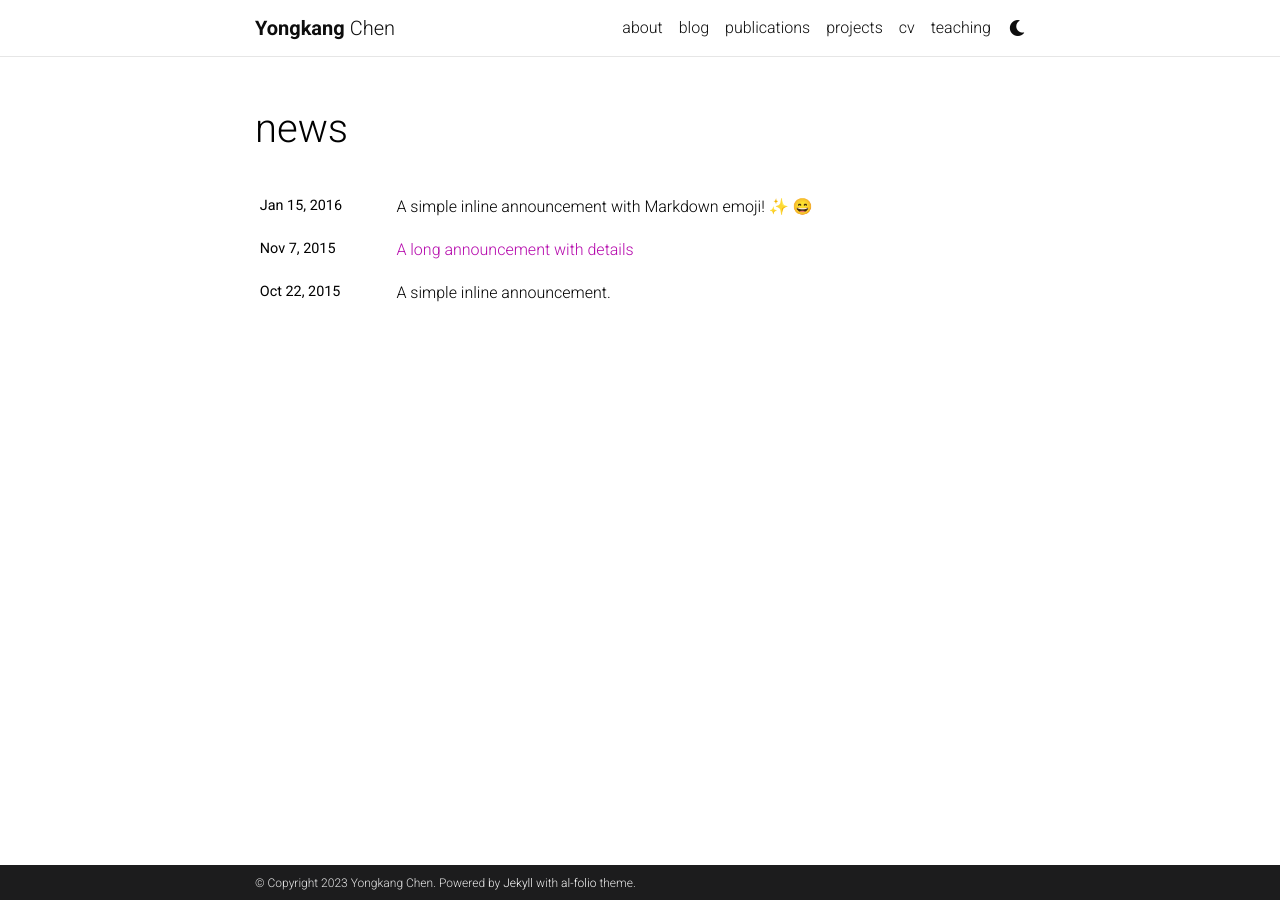
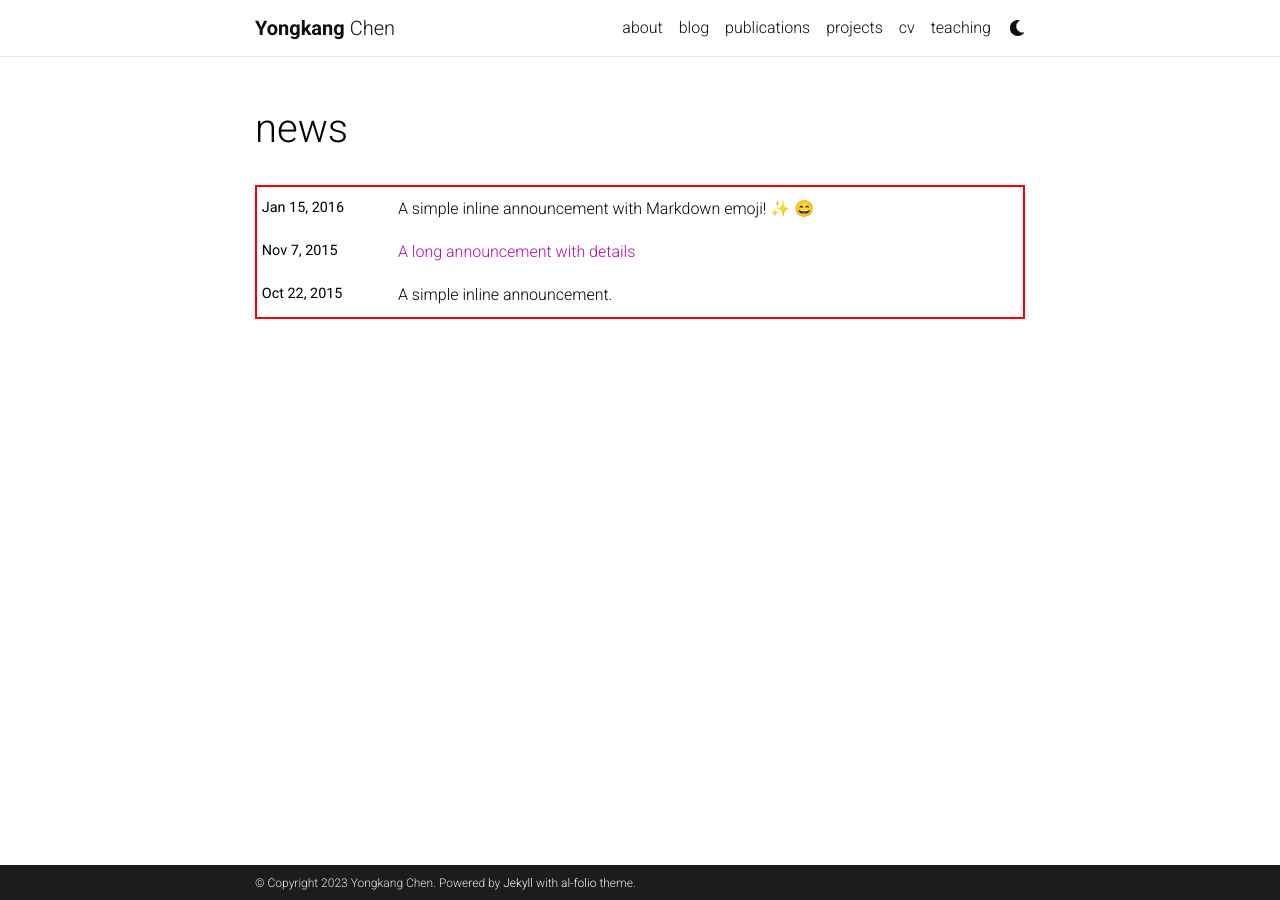
Before and after one commit to ByeRose/ByeRose.github.io, a Jekyll site: the page built from news.html, in a window 1280 px wide. Built offline with Jekyll 4.4.1, drawn with Linux system fonts in a browser that asks for light colours; emoji names are drawn with the system emoji font; comment, search, counter and statistics services are not loaded; a style sheet for code colours, icons or effects is not loaded.

Commit message:
Update _base.scss

```diff
--- a/_sass/_base.scss
+++ b/_sass/_base.scss
@@ -24,14 +24,19 @@ hr {
 }
 
 table {
+  border-collapse: collapse;
+  border-spacing: 0;
+  border: 2px solid #ff0000;
 
   td,
   th {
     color: var(--global-text-color);
+    border: 2px solid #000000;
   }
 
   td {
     font-size: 1rem;
+    border: 2px solid #000000;
   }
 }
 
```
